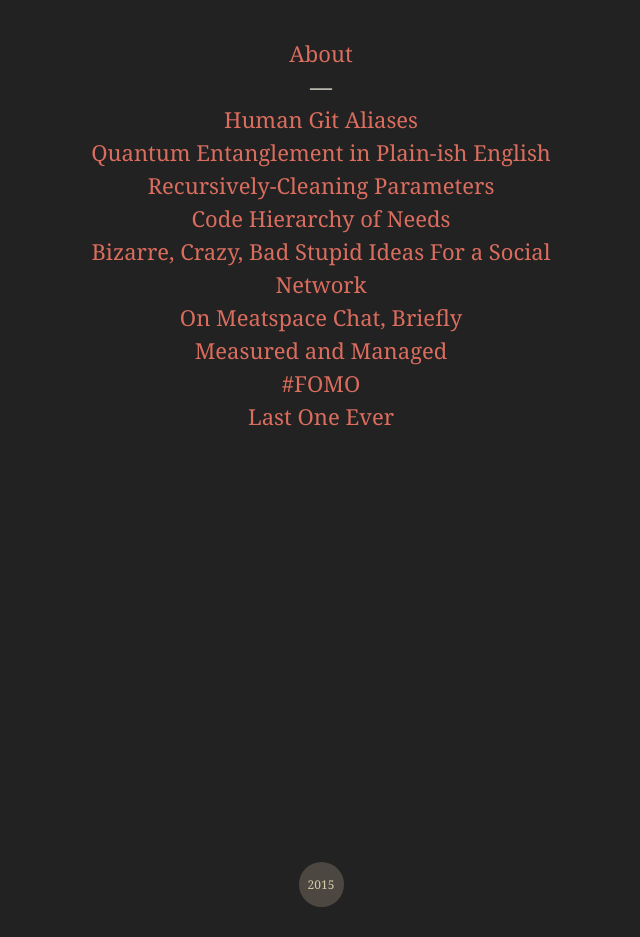
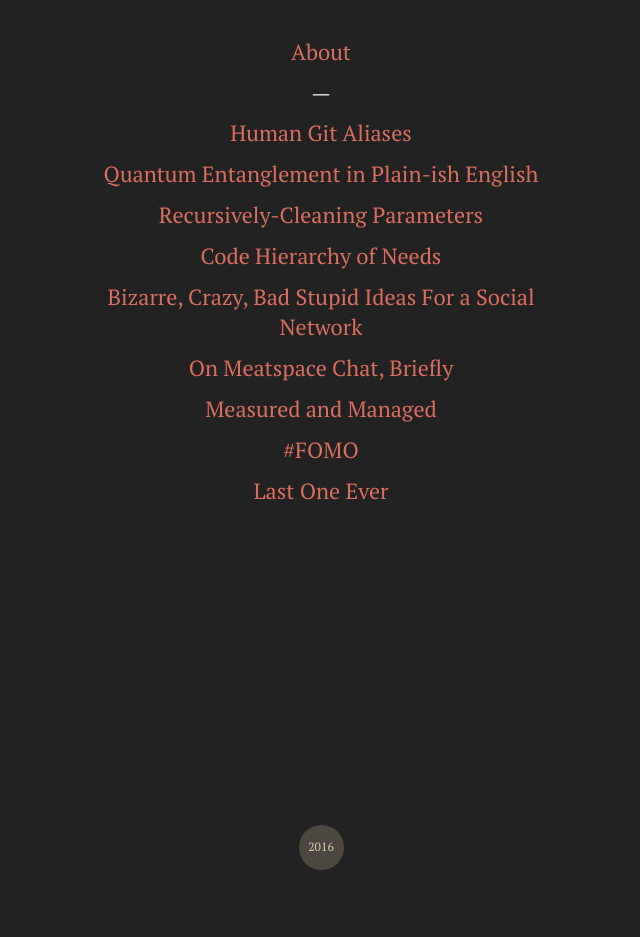
Before and after one commit to gggritso/site, a Jekyll site: the page built from index.md, in a window 1280 px wide. Shown: the whole page, without its empty margins (319-959 px from the left). Built offline with Jekyll 4.4.1, drawn with Linux system fonts in a browser that asks for light colours; after the commit the page ends 900 px from its top, so only the background shows below that.

Commit message:
Fix various HTML/CSS issues.

```diff
--- a/_layouts/default.html
+++ b/_layouts/default.html
@@ -9,23 +9,18 @@
 		<meta name="description" content="{{ site.description }}">
 		<link rel="canonical" href="{{ page.url | replace:'index.html','' | prepend: site.baseurl | prepend: site.url }}">
 
-		<script type="text/javascript" src="//use.typekit.net/zmk5vzn.js"></script>
-		<script type="text/javascript">try{Typekit.load();}catch(e){}</script>
-
+		<link href='https://fonts.googleapis.com/css?family=PT+Serif:400,400italic,700' rel='stylesheet' type='text/css'>
 		<link rel="stylesheet" href="{{ "/css/main.css" | prepend: site.baseurl }}">
 	</head>
 
 	<body>
 
 	<div class="page-content">
-
 		{{ content }}
-
-		<div class="push"></div>
 	</div>
 
 	<footer class="site-footer">
-		<div class="circle">2015</div>
+		<div class="circle">2016</div>
 	</footer>
 
 	<script src="{{ "/js/prism.js" | prepend: site.baseurl }}"></script>
--- a/css/main.scss
+++ b/css/main.scss
@@ -7,12 +7,24 @@
 @import 'mixins';
 @import 'colours';
 
+/* LAYOUT */
+html {
+	min-height: 100%;
+	position: relative;
+	height: auto;
+}
+
+body {
+	margin: 0 0 50px 0;
+	height: auto;
+}
+
 /* TEXT */
 body {
 	background-color: $black;
 	color: $beige;
 
-	font-family: "calluna-1", "calluna-2", "Georgia", serif;
+	font-family: "PT Serif", "Georgia", serif;
 }
 
 ::selection {
@@ -41,7 +53,15 @@ pre {
 }
 
 .posts {
-	line-height: 1.5;
+	line-height: 1.4;
+
+	padding-left: 0;
+
+	li {
+		list-style: none;
+		padding-bottom: 10px;
+	}
+
 }
 
 .posts,
@@ -110,8 +130,8 @@ blockquote {
 
 /* TYPOGRAPHY */
 article {
-	font-size: 16px;
-	line-height: 24px;
+	font-size: 15px;
+	line-height: 1.5;
 }
 
 article > h1 {
@@ -177,28 +197,6 @@ article > .post-subtitle {
 
 }
 
-/* AVATAR */
-.avatar {
-	display: inline-block;
-
-	width: 100px;
-	height: 100px;
-
-	@include border-radius(100px);
-}
-
-/* HEADER */
-.site-header {
-	@include no-select();
-
-	width: 100%;
-
-	padding: 20px 0 0 0;
-
-	text-align: center;
-}
-
-
 /* FOOTER */
 .circle {
 	display: inline-block;
@@ -223,15 +221,15 @@ article > .post-subtitle {
 .site-footer {
 	@include no-select();
 
+	position: absolute;
+	bottom: 0;
+
 	width: 100%;
+	height: 50px;
 
 	padding: 10px 0 10px 0;
 
 	text-align: center;
-}
-
-.site-footer, .push {
-	height: 50px;
 }
 
 @media screen and (min-width: 767px) {
@@ -245,7 +243,7 @@ article > .post-subtitle {
 		font-size: 12px;
 	}
 
-	.site-footer, .push {
+	.site-footer {
 		height: 85px;
 	}
 
@@ -254,13 +252,13 @@ article > .post-subtitle {
 /* CONTENT */
 .page-content {
 	padding: 0 12px;
-	min-height: 100%;
-	height: auto !important;
-	height: 100%;
-	margin-bottom: -50px;
 }
 
 @media screen and (min-width: 767px) {
+
+	body {
+		margin-bottom: 85px;
+	}
 
 	.page-content {
 		padding: 0 10%;
@@ -277,12 +275,3 @@ article > .post-subtitle {
 	}
 
 }
-
-/* MIXINS */
-.no-bullet {
-	padding-left: 0;
-}
-
-.no-bullet li {
-	list-style: none;
-}
--- a/index.md
+++ b/index.md
@@ -2,7 +2,7 @@
 layout: page
 ---
 
-<ul class="posts no-bullet">
+<ul class="posts">
 	<li>
 		<a class="post-link" href="{{ "/about" | prepend: site.baseurl }}">About</a>
 	</li>
```
